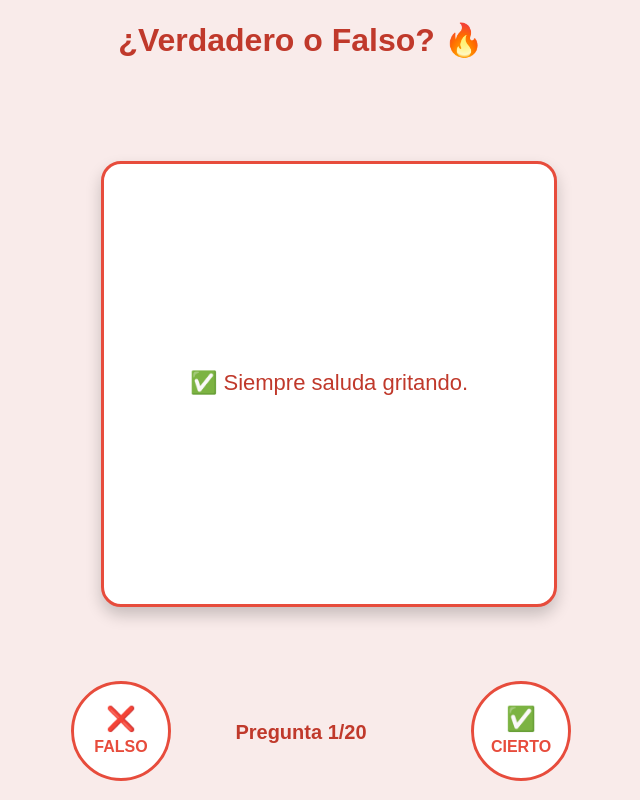
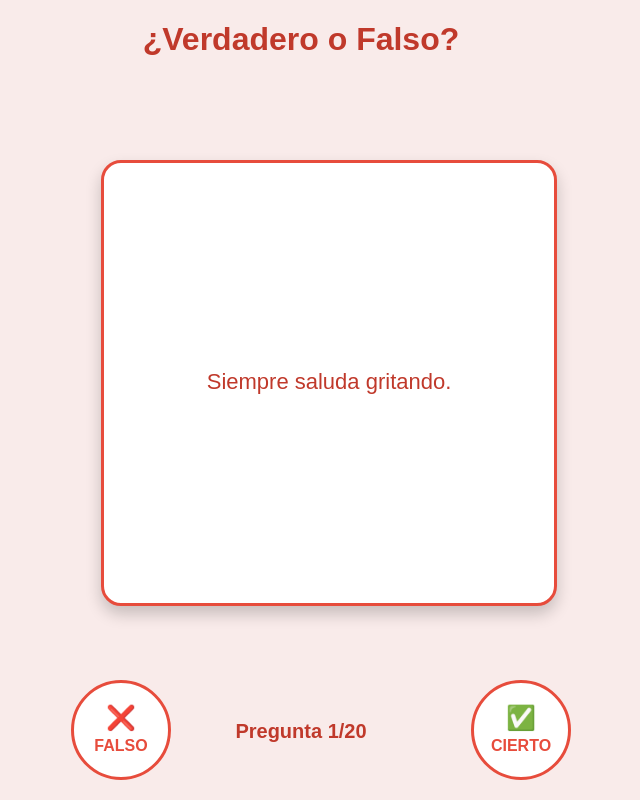
Before and after one commit to Jlyhu/verdaderoFalso, a plain HTML site: page index.html in a window 1280 px wide. Shown: the whole page, without its empty margins (339-979 px from the left). Drawn offline with nearby package versions, Linux system fonts and the light colour scheme.

Commit message:
Update index.html

```diff
--- a/index.html
+++ b/index.html
@@ -131,7 +131,7 @@
     <script src="https://cdn.jsdelivr.net/npm/canvas-confetti@1.5.1/dist/confetti.browser.min.js"></script>
 </head>
 <body>
-    <h1 style="color: var(--rojo-oscuro);">¿Verdadero o Falso? 🔥</h1>
+    <h1 style="color: var(--rojo-oscuro);">¿Verdadero o Falso?</h1>
 
     <div class="contenedor-juego">
         <div class="tarjeta">
@@ -158,26 +158,26 @@
 
     <script>
         const preguntas = [
-            { texto: "✅ Siempre saluda gritando.", respuesta: true },
-            { texto: "❌ Se duerme a las 9 p.m. con una taza de leche caliente.", respuesta: false },
-            { texto: "✅ Se acuesta en la madrugada… es noctámbulo.", respuesta: true },
-            { texto: "❌ Le encanta hacer tours guiados de 4 horas por cada tienda.", respuesta: false },
-            { texto: "✅ Siempre está en dieta estricta.", respuesta: true },
-            { texto: "✅ Mastica chicle todo el tiempo.", respuesta: true },
-            { texto: "❌ Jamás pierde las gafas, las tiene colgadas con un cordón especial.", respuesta: false },
-            { texto: "✅ Ama y admira a su mamá muchísimo.", respuesta: true },
-            { texto: "❌ Nunca arruga la cara leyendo porque siempre usa gafas LED.", respuesta: false },
-            { texto: "✅ Su marca preferida de tenis es Nike y le fascinan los colores encendidos.", respuesta: true },
-            { texto: "❌ No le gustan los snacks, solo come alimentos orgánicos.", respuesta: false },
-            { texto: "✅ Siempre cree tener la razón.", respuesta: true },
-            { texto: "❌ Es cero vanidoso, jamás se mira en un espejo.", respuesta: false },
-            { texto: "✅ Va al gimnasio diario.", respuesta: true },
-            { texto: "✅ Es un padre amoroso.", respuesta: true },
-            { texto: "❌ Su color favorito es el fucsia con estampado de cebra.", respuesta: false },
-            { texto: "✅ Bota las gafas todo el tiempo.", respuesta: true },
-            { texto: "❌ Siempre llega 15 minutos antes a todo.", respuesta: false },
-            { texto: "✅ Tiene rutinas de belleza.", respuesta: true },
-            { texto: "✅ Le gustan los Doritos con Coca-Cola.", respuesta: true }
+            { texto: "Siempre saluda gritando.", respuesta: true },
+            { texto: "Se duerme a las 9 p.m. con una taza de leche caliente.", respuesta: false },
+            { texto: "Se acuesta en la madrugada… es noctámbulo.", respuesta: true },
+            { texto: "Le encanta hacer tours guiados de 4 horas por cada tienda.", respuesta: false },
+            { texto: "Siempre está en dieta estricta.", respuesta: true },
+            { texto: "Mastica chicle todo el tiempo.", respuesta: true },
+            { texto: "Jamás pierde las gafas, las tiene colgadas con un cordón especial.", respuesta: false },
+            { texto: "Ama y admira a su mamá muchísimo.", respuesta: true },
+            { texto: "Nunca arruga la cara leyendo porque siempre usa gafas LED.", respuesta: false },
+            { texto: "Su marca preferida de tenis es Nike y le fascinan los colores encendidos.", respuesta: true },
+            { texto: "No le gustan los snacks, solo come alimentos orgánicos.", respuesta: false },
+            { texto: "Siempre cree tener la razón.", respuesta: true },
+            { texto: "Es cero vanidoso, jamás se mira en un espejo.", respuesta: false },
+            { texto: "Va al gimnasio diario.", respuesta: true },
+            { texto: "Es un padre amoroso.", respuesta: true },
+            { texto: "Su color favorito es el fucsia con estampado de cebra.", respuesta: false },
+            { texto: "Bota las gafas todo el tiempo.", respuesta: true },
+            { texto: "Siempre llega 15 minutos antes a todo.", respuesta: false },
+            { texto: "Tiene rutinas de belleza.", respuesta: true },
+            { texto: "Le gustan los Doritos con Coca-Cola.", respuesta: true }
         ];
 
         let preguntaActual = 0;
```
